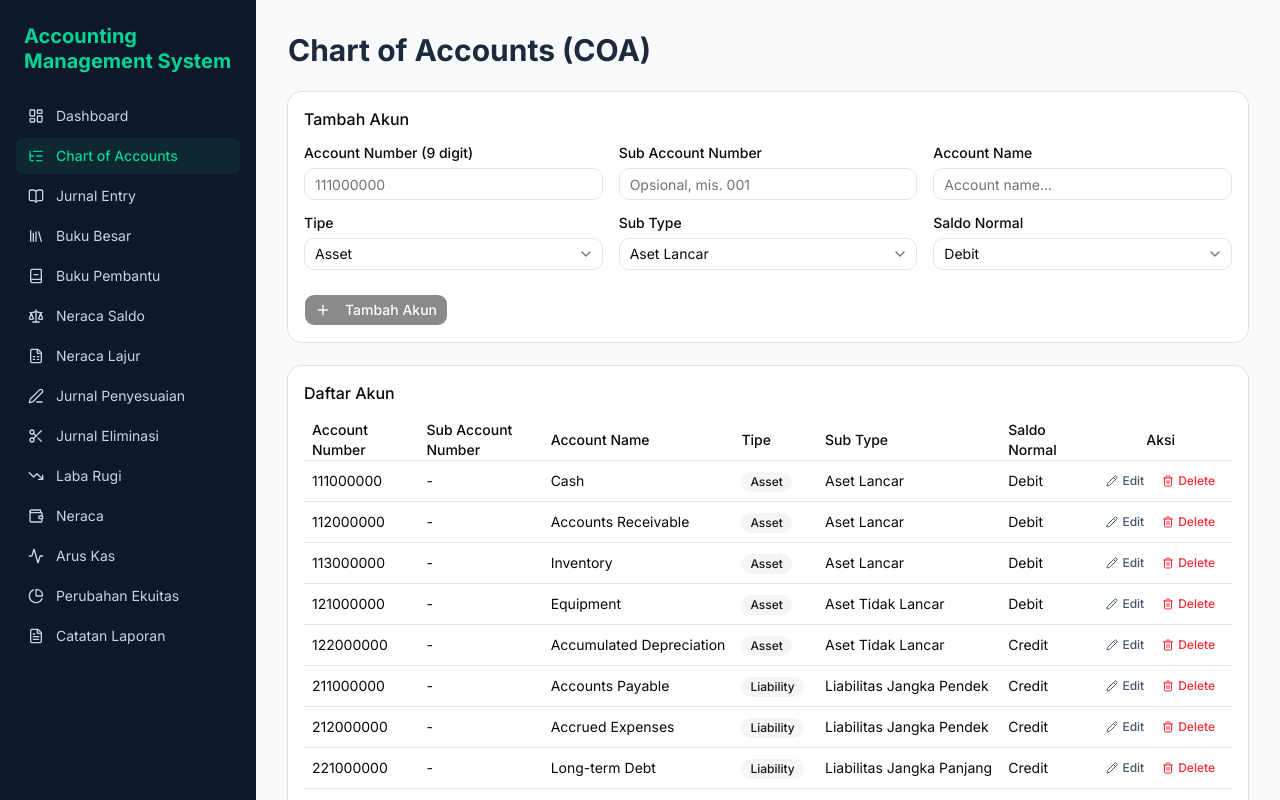
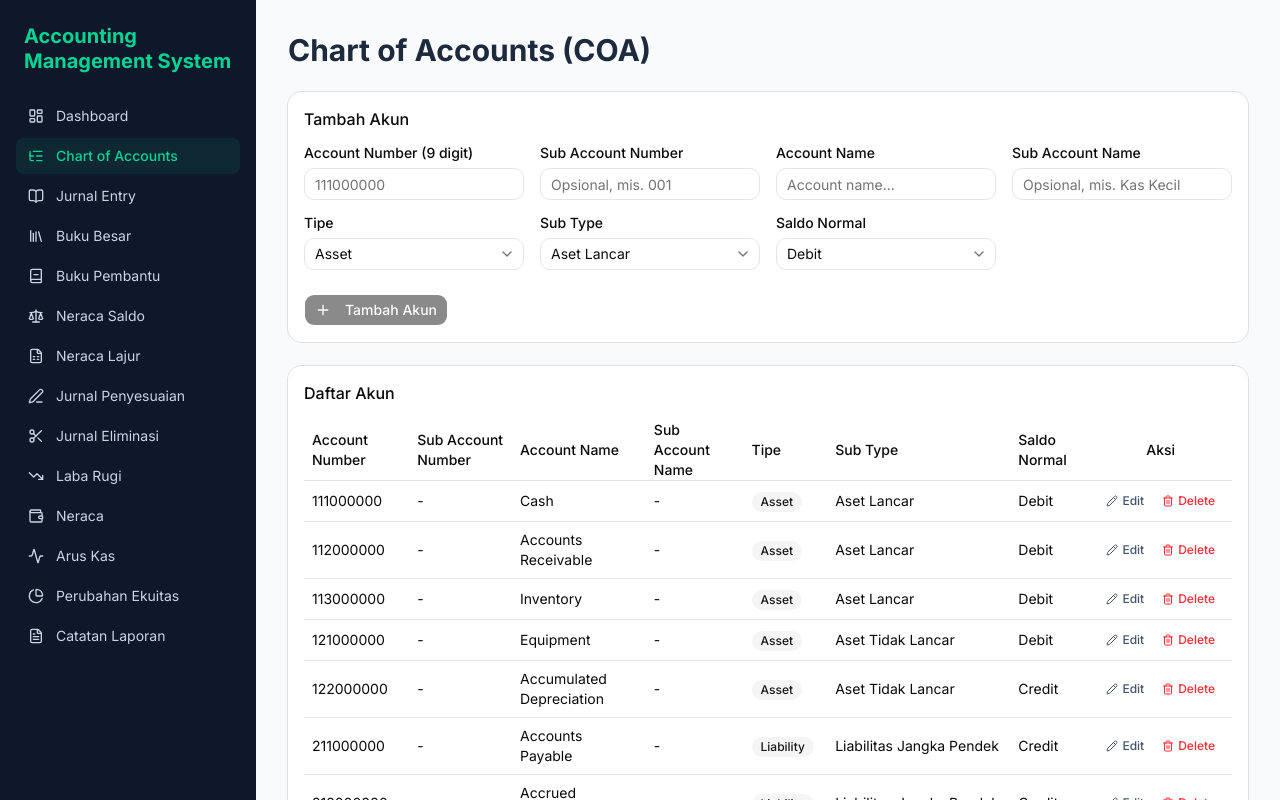
Before and after one commit to RifqiFachruradzi/laporan-keuangan-app, a Next.js app: page /coa in a window 1280 px wide. Built offline with nearby package versions, Linux system fonts and the light colour scheme.

Commit message:
feat: add optional Sub Account Name to Chart of Accounts
Co-Authored-By: Claude Opus 5.5 <noreply@anthropic.com>
Claude-Session: https://claude.ai/code/session_01PvvNFJomjeKg5XyHD4iAXC

```diff
--- a/src/app/buku-besar/page.tsx
+++ b/src/app/buku-besar/page.tsx
@@ -5,7 +5,7 @@ import { useAppContext } from '@/context/AppContext';
 import { Card, CardContent, CardHeader, CardTitle } from '@/components/ui/card';
 import { Select, SelectContent, SelectItem, SelectTrigger, SelectValue } from '@/components/ui/select';
 import { Table, TableBody, TableCell, TableHead, TableHeader, TableRow } from '@/components/ui/table';
-import { formatRupiah, calculateNetBalance, formatAccountNumber } from '@/lib/accounting-utils';
+import { formatRupiah, calculateNetBalance, formatAccountName, formatAccountNumber } from '@/lib/accounting-utils';
 
 export default function BukuBesarPage() {
   const { accounts, journals } = useAppContext();
@@ -43,7 +43,7 @@ export default function BukuBesarPage() {
             <SelectContent>
               {accounts.map(acc => (
                 <SelectItem key={acc.id} value={acc.id}>
-                  {formatAccountNumber(acc)} - {acc.name}
+                  {formatAccountNumber(acc)} - {formatAccountName(acc)}
                 </SelectItem>
               ))}
             </SelectContent>
@@ -54,7 +54,7 @@ export default function BukuBesarPage() {
       {selectedAccount && (
         <Card>
           <CardHeader>
-            <CardTitle>{formatAccountNumber(selectedAccount)} - {selectedAccount.name} ({selectedAccount.normalBalance} Balance)</CardTitle>
+            <CardTitle>{formatAccountNumber(selectedAccount)} - {formatAccountName(selectedAccount)} ({selectedAccount.normalBalance} Balance)</CardTitle>
           </CardHeader>
           <CardContent>
             <Table>
--- a/src/app/coa/page.tsx
+++ b/src/app/coa/page.tsx
@@ -10,7 +10,7 @@ import { Select, SelectContent, SelectItem, SelectTrigger, SelectValue } from '@
 import { Card, CardContent, CardHeader, CardTitle } from '@/components/ui/card';
 import { Table, TableBody, TableCell, TableHead, TableHeader, TableRow } from '@/components/ui/table';
 import { Pencil, Plus, Save, Trash2, X } from 'lucide-react';
-import { formatAccountNumber } from '@/lib/accounting-utils';
+import { formatAccountName, formatAccountNumber } from '@/lib/accounting-utils';
 import { Account, AccountType, NormalBalance, accountSubTypes } from '@/types';
 
 const accountTypes: AccountType[] = ['Asset', 'Liability', 'Equity', 'Revenue', 'Expense'];
@@ -29,6 +29,7 @@ export default function CoaPage() {
   const [code, setCode] = useState('');
   const [subCode, setSubCode] = useState('');
   const [name, setName] = useState('');
+  const [subName, setSubName] = useState('');
   const [type, setType] = useState<AccountType>('Asset');
   const [subType, setSubType] = useState(accountSubTypes.Asset[0]);
   const [normalBalance, setNormalBalance] = useState<NormalBalance>('Debit');
@@ -48,6 +49,7 @@ export default function CoaPage() {
     setCode('');
     setSubCode('');
     setName('');
+    setSubName('');
     setType('Asset');
     setSubType(accountSubTypes.Asset[0]);
     setNormalBalance('Debit');
@@ -57,7 +59,7 @@ export default function CoaPage() {
     e.preventDefault();
     if (!isValid) return;
 
-    const account = { code, subCode: subCode || undefined, name: name.trim(), type, subType, normalBalance };
+    const account = { code, subCode: subCode || undefined, name: name.trim(), subName: subName.trim() || undefined, type, subType, normalBalance };
     if (editingId) {
       updateAccount(editingId, account);
     } else {
@@ -71,6 +73,7 @@ export default function CoaPage() {
     setCode(acc.code);
     setSubCode(acc.subCode ?? '');
     setName(acc.name);
+    setSubName(acc.subName ?? '');
     setType(acc.type);
     setSubType(acc.subType);
     setNormalBalance(acc.normalBalance);
@@ -94,7 +97,7 @@ export default function CoaPage() {
         </CardHeader>
         <CardContent>
           <form onSubmit={handleSubmit} className="space-y-4">
-            <div className="grid grid-cols-1 md:grid-cols-3 gap-4">
+            <div className="grid grid-cols-1 md:grid-cols-4 gap-4">
               <div className="space-y-2">
                 <Label>Account Number (9 digit)</Label>
                 <Input
@@ -119,6 +122,10 @@ export default function CoaPage() {
               <div className="space-y-2">
                 <Label>Account Name</Label>
                 <Input value={name} onChange={e => setName(e.target.value)} placeholder="Account name..." required />
+              </div>
+              <div className="space-y-2">
+                <Label>Sub Account Name</Label>
+                <Input value={subName} onChange={e => setSubName(e.target.value)} placeholder="Opsional, mis. Kas Kecil" />
               </div>
               <div className="space-y-2">
                 <Label>Tipe</Label>
@@ -187,7 +194,8 @@ export default function CoaPage() {
               <TableRow>
                 <TableHead className="whitespace-normal">Account Number</TableHead>
                 <TableHead className="whitespace-normal">Sub Account Number</TableHead>
-                <TableHead>Account Name</TableHead>
+                <TableHead className="whitespace-normal">Account Name</TableHead>
+                <TableHead className="whitespace-normal">Sub Account Name</TableHead>
                 <TableHead>Tipe</TableHead>
                 <TableHead>Sub Type</TableHead>
                 <TableHead className="whitespace-normal">Saldo Normal</TableHead>
@@ -202,12 +210,13 @@ export default function CoaPage() {
                   <TableRow key={acc.id} className={isEditing ? 'bg-emerald-100 hover:bg-emerald-100' : undefined}>
                     <TableCell className={isEditing ? 'font-mono border-l-4 border-emerald-500' : 'font-mono'}>{acc.code}</TableCell>
                     <TableCell className="font-mono">{acc.subCode || '-'}</TableCell>
-                    <TableCell>
+                    <TableCell className="whitespace-normal">
                       {acc.name}
                       {isEditing && (
                         <Badge className="ml-2 bg-emerald-600 text-white">Sedang diedit</Badge>
                       )}
                     </TableCell>
+                    <TableCell className="whitespace-normal">{acc.subName || '-'}</TableCell>
                     <TableCell><Badge variant="secondary">{acc.type}</Badge></TableCell>
                     <TableCell>{acc.subType}</TableCell>
                     <TableCell>{acc.normalBalance}</TableCell>
@@ -229,7 +238,7 @@ export default function CoaPage() {
                           className="text-red-500"
                           disabled={used}
                           title={used ? 'Akun sudah dipakai di jurnal, tidak bisa dihapus' : 'Hapus akun'}
-                          onClick={() => handleDelete(acc.id, `${formatAccountNumber(acc)} - ${acc.name}`)}
+                          onClick={() => handleDelete(acc.id, `${formatAccountNumber(acc)} - ${formatAccountName(acc)}`)}
                         >
                           <Trash2 className="w-4 h-4" /> Delete
                         </Button>
--- a/src/app/neraca-lajur/page.tsx
+++ b/src/app/neraca-lajur/page.tsx
@@ -3,7 +3,7 @@
 import { useAppContext } from '@/context/AppContext';
 import { Card, CardContent, CardHeader, CardTitle } from '@/components/ui/card';
 import { Table, TableBody, TableCell, TableHead, TableHeader, TableRow } from '@/components/ui/table';
-import { calculateAccountBalances, formatAccountNumber, formatRupiah } from '@/lib/accounting-utils';
+import { calculateAccountBalances, formatAccountName, formatAccountNumber, formatRupiah } from '@/lib/accounting-utils';
 
 export default function NeracaLajurPage() {
   const { accounts, journals } = useAppContext();
@@ -96,7 +96,7 @@ export default function NeracaLajurPage() {
 
                 return (
                   <TableRow key={acc.id}>
-                    <TableCell>{formatAccountNumber(acc)} - {acc.name}</TableCell>
+                    <TableCell>{formatAccountNumber(acc)} - {formatAccountName(acc)}</TableCell>
                     <TableCell className="text-right">{tbDebit > 0 ? formatRupiah(tbDebit) : '-'}</TableCell>
                     <TableCell className="text-right">{tbCredit > 0 ? formatRupiah(tbCredit) : '-'}</TableCell>
                     <TableCell className="text-right">{adj.debit > 0 ? formatRupiah(adj.debit) : '-'}</TableCell>
--- a/src/app/neraca-saldo/page.tsx
+++ b/src/app/neraca-saldo/page.tsx
@@ -3,7 +3,7 @@
 import { useAppContext } from '@/context/AppContext';
 import { Card, CardContent, CardHeader, CardTitle } from '@/components/ui/card';
 import { Table, TableBody, TableCell, TableHead, TableHeader, TableRow } from '@/components/ui/table';
-import { calculateAccountBalances, calculateNetBalance, formatAccountNumber, formatRupiah } from '@/lib/accounting-utils';
+import { calculateAccountBalances, calculateNetBalance, formatAccountName, formatAccountNumber, formatRupiah } from '@/lib/accounting-utils';
 
 export default function NeracaSaldoPage() {
   const { accounts, journals } = useAppContext();
@@ -49,7 +49,7 @@ export default function NeracaSaldoPage() {
                 return (
                   <TableRow key={acc.id}>
                     <TableCell>{formatAccountNumber(acc)}</TableCell>
-                    <TableCell>{acc.name}</TableCell>
+                    <TableCell>{formatAccountName(acc)}</TableCell>
                     <TableCell className="text-right">{isDebit ? formatRupiah(absNet) : '-'}</TableCell>
                     <TableCell className="text-right">{!isDebit ? formatRupiah(absNet) : '-'}</TableCell>
                   </TableRow>
--- a/src/components/JournalForm.tsx
+++ b/src/components/JournalForm.tsx
@@ -10,7 +10,7 @@ import { Card, CardContent, CardHeader, CardTitle } from '@/components/ui/card';
 import { Trash2, Plus } from 'lucide-react';
 import { JournalType, JournalEntryLine } from '@/types';
 import { v4 as uuidv4 } from 'uuid';
-import { formatAccountNumber } from '@/lib/accounting-utils';
+import { formatAccountName, formatAccountNumber } from '@/lib/accounting-utils';
 
 interface JournalFormProps {
   type: JournalType;
@@ -109,7 +109,7 @@ export default function JournalForm({ type, title }: JournalFormProps) {
                     <SelectContent>
                       {accounts.map(acc => (
                         <SelectItem key={acc.id} value={acc.id}>
-                          {formatAccountNumber(acc)} - {acc.name}
+                          {formatAccountNumber(acc)} - {formatAccountName(acc)}
                         </SelectItem>
                       ))}
                     </SelectContent>
--- a/src/lib/accounting-utils.ts
+++ b/src/lib/accounting-utils.ts
@@ -1,5 +1,8 @@
 export const formatAccountNumber = (account: Pick<Account, 'code' | 'subCode'>) =>
   account.subCode ? `${account.code}-${account.subCode}` : account.code;
+
+export const formatAccountName = (account: Pick<Account, 'name' | 'subName'>) =>
+  account.subName ? `${account.name} - ${account.subName}` : account.name;
 
 export const formatRupiah = (amount: number) => {
   const formatter = new Intl.NumberFormat('id-ID', {
--- a/src/types/index.ts
+++ b/src/types/index.ts
@@ -15,6 +15,7 @@ export interface Account {
   code: string;
   subCode?: string;
   name: string;
+  subName?: string;
   type: AccountType;
   subType: string;
   normalBalance: NormalBalance;
```
